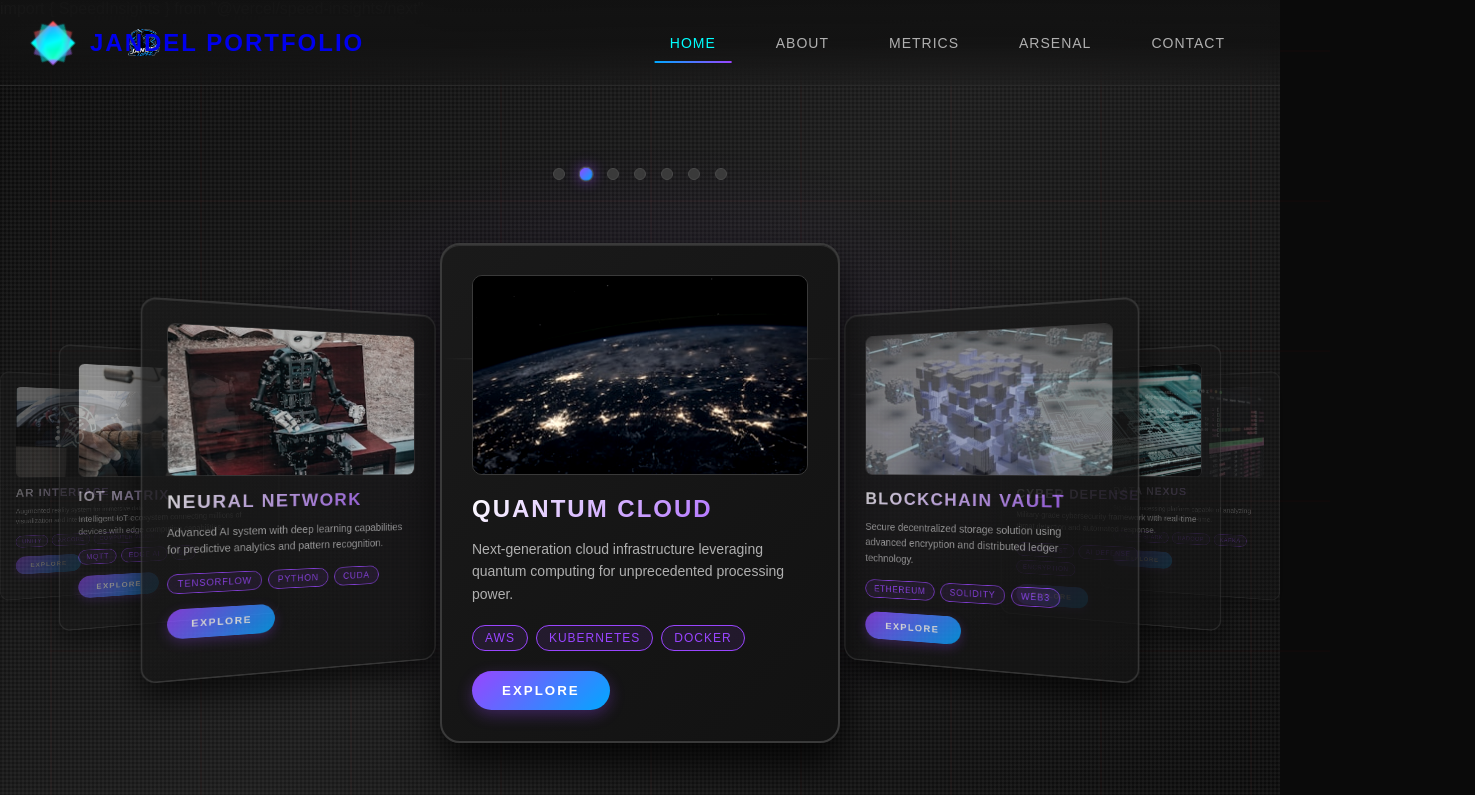
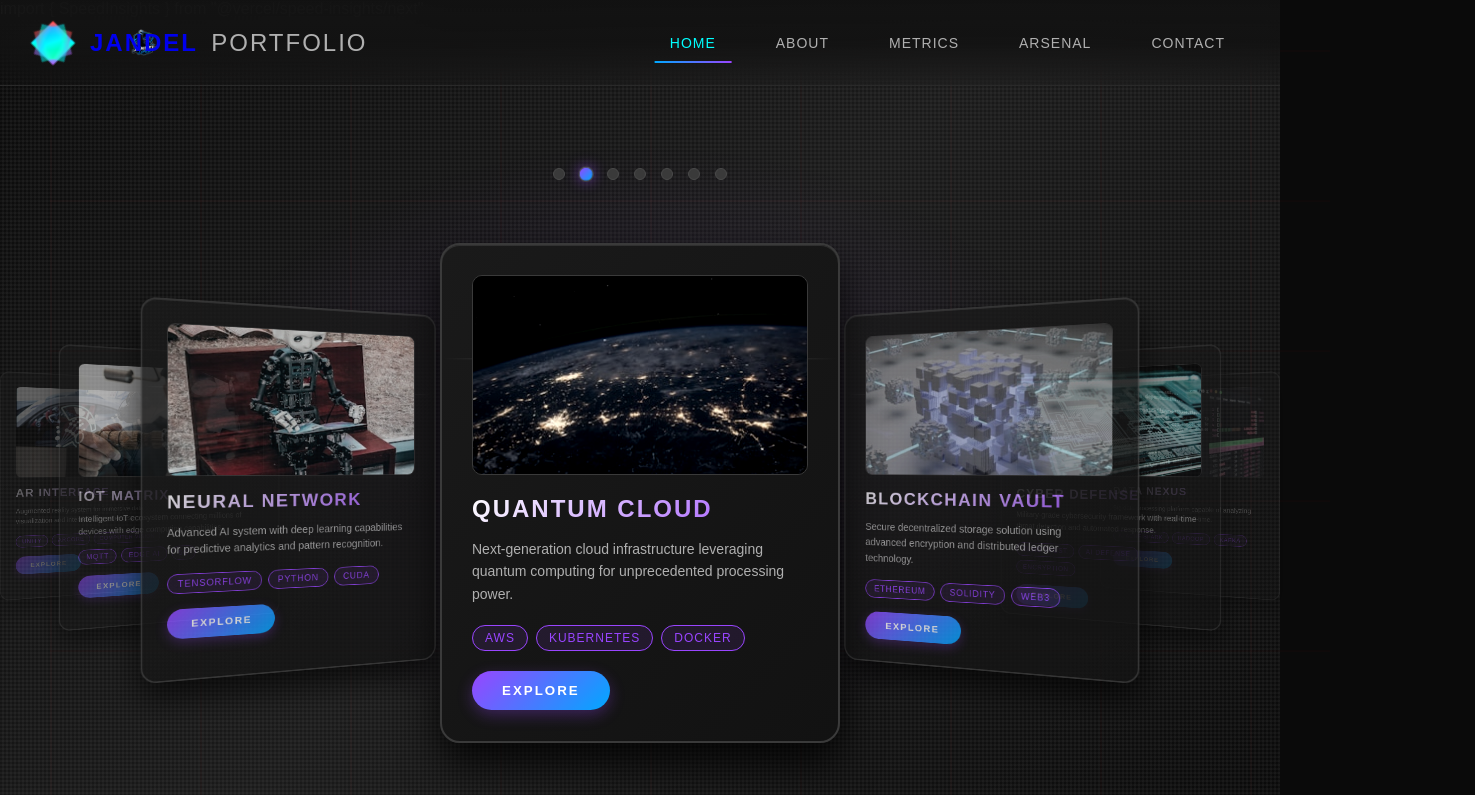
Before and after one commit to Jandel2023/jandelwebsite2026, a website: page index.html in a window 1280 px wide. Shown: the top 795 px of the page, 1475 px wide, since content can reach past the window. Drawn offline with Linux system fonts and the light colour scheme.

Commit message:
fix logo

```diff
--- a/templatemo-prism-flux.css
+++ b/templatemo-prism-flux.css
@@ -280,17 +280,17 @@ body::after {
 	/* background: linear-gradient(135deg, var(--text-primary), var(--accent-cyan)), */
 	background: url('images/JandelLogo.ico') center/35px no-repeat;
 	/* -webkit-background-clip: text;
-	-webkit-text-fill-color: transparent;
-	background-clip: text;
+	-webkit-text-fill-color: transparent; */
+	background-clip: icon;
 	background-position: center;
 	background-repeat: no-repeat;
-	background-size: contain; */
+	background-size: contain;
 }
 
 .logo-text .flux {
-	/* color: var(--text-secondary);
+	color: var(--text-secondary);
 	font-weight: 300;
-	margin-left: 5px; */
+	margin-left: 5px;
 }
 
 .nav-menu {
```
